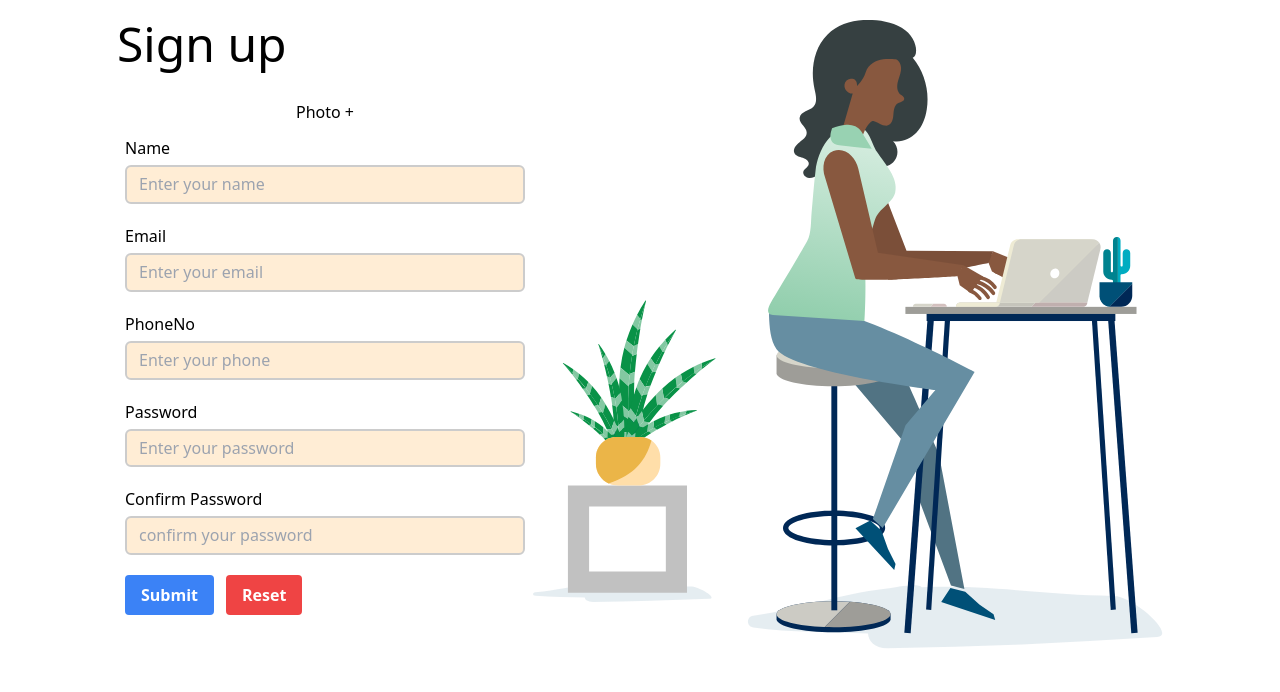
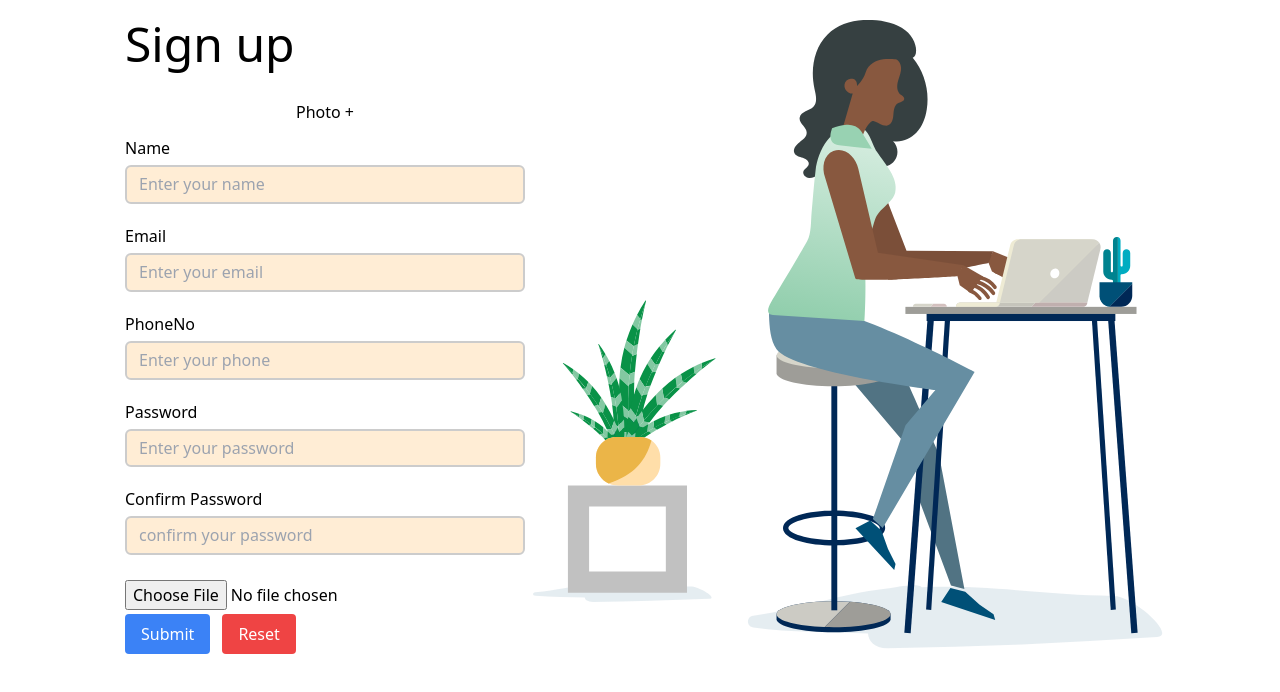
Before and after one commit to harshsimform/user-management-react-app, a React (Vite) app: page / in a window 1280 px wide. Shown: the top 692 px of the page. Built offline with nearby package versions, Linux system fonts and the light colour scheme.

Commit message:
working on image type with formik

```diff
--- a/package.json
+++ b/package.json
@@ -10,9 +10,10 @@
 		"preview": "vite preview"
 	},
 	"dependencies": {
+		"formik": "^2.2.9",
 		"react": "^18.2.0",
 		"react-dom": "^18.2.0",
-		"formik": "^2.2.9",
+		"react-hot-toast": "^2.4.1",
 		"yup": "^1.1.1"
 	},
 	"devDependencies": {
--- a/src/App.tsx
+++ b/src/App.tsx
@@ -1,10 +1,12 @@
 import Signup from "./components/SignUp/Signup";
 import "./App.css";
+import { Toaster } from "react-hot-toast";
 
 const App = (): JSX.Element => {
   return (
     <>
       <Signup />
+      <Toaster />
     </>
   );
 };
--- a/src/Formik/FormikControl.tsx
+++ b/src/Formik/FormikControl.tsx
@@ -1,11 +1,14 @@
 import React from "react";
 import Input from "./Input";
 import { Props } from "../interface/interfaces";
+import ImageUpload from "./ImageUpload";
 
 const FormikControl = ({ control, ...rest }: Props) => {
   switch (control) {
     case "input":
       return <Input {...rest} />;
+    case "image":
+      return <ImageUpload {...rest} />;
     default:
       return null;
   }
--- /dev/null
+++ b/src/Formik/ImageUpload.tsx
@@ -0,0 +1,30 @@
+import React, { ChangeEvent, useState } from "react";
+import { Props } from "../interface/interfaces";
+
+const ImageUpload = (props: Props) => {
+  const { label, name } = props;
+  const [selectedImg, setSelectedImg] = useState<File | null>(null);
+  const handleImgChange = (e: ChangeEvent<HTMLInputElement>) => {
+    const file = e.target.files && e.target.files[0];
+    setSelectedImg(file || null);
+    console.log(file);
+  };
+  return (
+    <>
+      <div className="formControl">
+        <label htmlFor={name}>{label}</label>
+        <input
+          type="file"
+          name={name}
+          accept="image/*"
+          onChange={handleImgChange}
+        />
+        {selectedImg && (
+          <img src={URL.createObjectURL(selectedImg)} alt="Preview" />
+        )}
+      </div>
+    </>
+  );
+};
+
+export default ImageUpload;
--- a/src/components/SignUp/Signup.tsx
+++ b/src/components/SignUp/Signup.tsx
@@ -4,6 +4,8 @@ import * as Yup from "yup";
 import FormikControl from "../../Formik/FormikControl";
 import { InputControlType, SignUpFormValues } from "../../interface/interfaces";
 import SignupImg from "../../assets/signup-image.png";
+import { toast } from "react-hot-toast";
+import ImageUpload from "../../Formik/ImageUpload";
 
 const initialValues: SignUpFormValues = {
   name: "",
@@ -11,6 +13,7 @@ const initialValues: SignUpFormValues = {
   phone: "",
   password: "",
   confirmPassword: "",
+  image: null,
 };
 
 const validationSchema = Yup.object({
@@ -35,10 +38,11 @@ const validationSchema = Yup.object({
 
 const onSubmit = (
   values: SignUpFormValues,
-  { setSubmitting }: FormikHelpers<SignUpFormValues>
+  onSubmitProps: FormikHelpers<SignUpFormValues>
 ) => {
   console.log("Form data", values);
-  setSubmitting(false);
+  toast.success("You have successfully signed in", { duration: 1500 });
+  onSubmitProps.resetForm();
 };
 
 const Signup: React.FC = () => {
@@ -46,7 +50,7 @@ const Signup: React.FC = () => {
     <>
       <div className="flex flex-row justify-center flex-wrap mt-5 mx-5">
         <div className="">
-          <p className="text-5xl font-medium">Sign up</p>
+          <p className="text-5xl font-medium mx-2">Sign up</p>
           <div className="mt-8 mx-2">
             <div className="flex mb-3 justify-center">Photo +</div>
             <Formik
@@ -97,15 +101,16 @@ const Signup: React.FC = () => {
                       placeholder="confirm your password"
                       className="text-sm  px-4 py-3 bg-custom-input border-2  border-gray-200 rounded-lg focus:outline-none focus:border-gray-400"
                     />
+                    <ImageUpload name="photo" />
                     <button
                       type="submit"
-                      className="bg-blue-500 hover:bg-blue-600 text-white font-bold py-2 px-4 rounded"
+                      className="bg-blue-500 hover:bg-blue-600 text-white font-normal py-2 px-4 mt-1 rounded"
                     >
                       Submit
                     </button>
                     <button
                       type="reset"
-                      className="bg-red-500 hover:bg-red-600 text-white font-bold py-2 px-4 mx-3 rounded"
+                      className="bg-red-500 hover:bg-red-600 text-white font-normal py-2 px-4 mx-3 mt-1 rounded"
                     >
                       Reset
                     </button>
--- a/src/interface/interfaces.ts
+++ b/src/interface/interfaces.ts
@@ -17,6 +17,7 @@ export interface SignUpFormValues {
   phone: string;
   password: string;
   confirmPassword: string;
+  image: null | string;
 }
 
 export interface Props {
@@ -27,6 +28,7 @@ export interface Props {
   options?: { key: string; value: string }[];
   type?: string;
   className?: string;
+  accept?: string;
 }
 
 export interface TextErrorProps {
```
Also changed, not shown: 1 other file (tests, documents, lock files or other folders).
